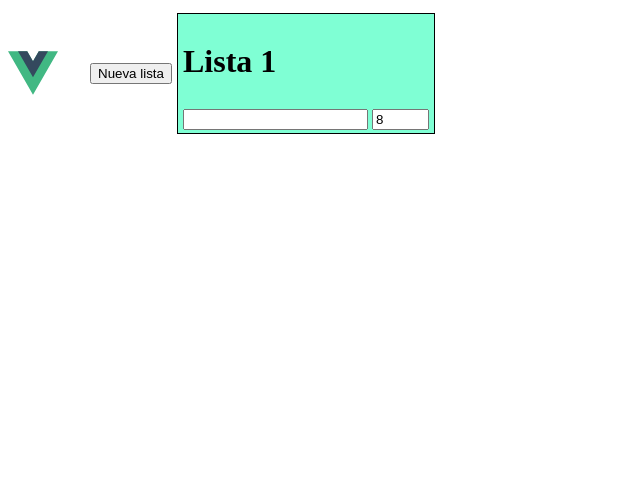
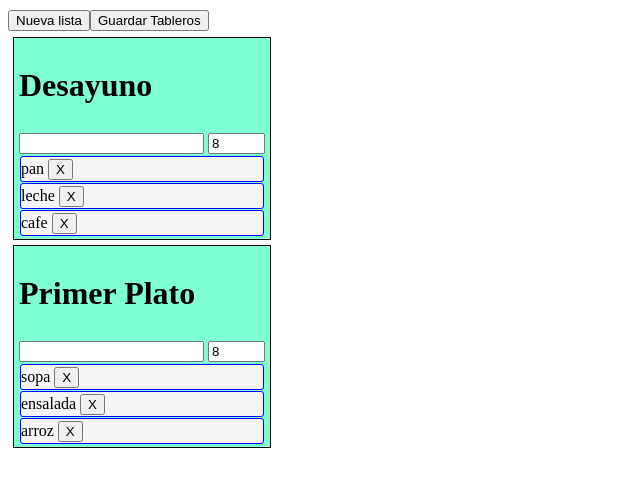
Before and after one commit to albertomozo/VUE-listas, a Vue app: page / in a window 1280 px wide. Shown: the top 486 px of the page, without its empty margins (0-640 px from the left). Built offline with nearby package versions, Linux system fonts and the light colour scheme.

Commit message:
cambio estructura de datos y guardar cambios (localstorage)

```diff
--- a/index.html
+++ b/index.html
@@ -8,6 +8,6 @@
   </head>
   <body>
     <div id="app"></div>
-    <script type="module" src="/src/main.js"></script>
+    <script type="module" src="./src/main.js"></script>
   </body>
 </html>
--- a/src/App.vue
+++ b/src/App.vue
@@ -1,40 +1,18 @@
 <script setup>
   import { createApp,reactive } from 'vue';
   import ListaCompra from './components/ListaCompra.vue';
- const  tableros = reactive([{ id:'1', textoLista: 'Lista 1'}]);
 
 
-  function nuevaLista()
-  {
-      const textoLista = prompt('Ingrese el texto de la lista');
-  /*    const app = createApp(ListaCompra, { msg: textoLista });
-      const nuevaInstancia = app.mount(document.createElement('div'));
-      document.querySelector(".wrapper").appendChild(nuevaInstancia.$el); */
 
 
-    if (textoLista) {
-      const tablero = {
-        id: crypto.randomUUID(),
-        textoLista : textoLista
-      }
-      tableros.push(tablero);
-    }
-
-  }
 </script>
 
 <template>
   <header>
-    <img alt="Vue logo" class="logo" src="./assets/logo.svg" width="50" height="50" />
-    <button @click="nuevaLista">Nueva lista</button>
+
     <div class="wrapper">
-     <!--  <ListaCompra msg="Primera Lista" />
-      <ListaCompra msg="Segunda Lista" /> -->
-      <ListaCompra v-for="tablero in tableros"
-        :msg="tablero.textoLista"
-        :tableroId="tablero.id"
-        :key="tablero.id"
-      />
+     <ListaCompra  />
+
     </div>
   </header>
 
--- a/src/components/InputView.vue
+++ b/src/components/InputView.vue
@@ -1,13 +1,13 @@
 <script setup>
-    import {  ref, defineEmits,nextTick } from "vue";
-    //const props = defineProps(["onNewItem"]);
+    import {  ref, nextTick } from "vue";
+    const emits = defineEmits(["onNewItem"]);
     const text = ref("");
-    const emits = defineEmits(["onNewItem"]);
     const MAX = 8;
     let quedan = ref(MAX);
 
     function handleKeyDown(evt) {
         if (evt.key === "Enter") {
+            console.log('emit hijo')
             emits("onNewItem", text);
             text.value = "";
         }
--- a/src/components/ListaCompra.vue
+++ b/src/components/ListaCompra.vue
@@ -2,29 +2,47 @@
     import {reactive} from 'vue';
     import InputView from './InputView.vue';
 
-    defineProps({
-    msg: {
-        type: String,
-        required: true
-    },
-    tableroId : {
-        type :String,
-        required:true
+    let  tableros = reactive([
+        { id:crypto.randomUUID(), nombre: 'Desayuno',
+            items : [{ id:crypto.randomUUID(), elemento : 'pan'},
+            { id:crypto.randomUUID(), elemento : 'leche'},
+            { id:crypto.randomUUID(), elemento : 'cafe'}
+            ]
+        },
+        { id:crypto.randomUUID(), nombre: 'Primer Plato',
+            items : [{ id:crypto.randomUUID(), elemento : 'sopa'},
+            { id:crypto.randomUUID(), elemento : 'ensalada'},
+            { id:crypto.randomUUID(), elemento : 'arroz'}
+            ]
+        }
+
+    ]);
+
+    if (localStorage.getItem('tableros') !== null) {
+           tableros = JSON.parse(localStorage.getItem('tableros'));
     }
-    })
-
-
-    let  lista = reactive([]);
 
 
 
-    function   handleNewItem(texto) {
-        console.log('entro enter');
-        console.log(texto.value);
+
+
+
+
+
+
+    //function   handleNewItem(texto,tabId,tabNombre) {
+    function   handleNewItem(texto,tablero) {
+        console.log(tablero)
+
 ;          if (texto.value !== "" ) {
-                lista.push(texto.value);
+
+
+                tablero.items.push(
+                  {id:crypto.randomUUID(), elemento : texto.value}
+
+                );
                 texto.value = "";
-                console.log(lista);
+
                 return;
             }
             if (texto.length >= MAX)
@@ -34,11 +52,16 @@
                 return;
             }
     }
-    function deleteTag(text) {
+    function deleteTag(text,tablero) {
        /*  lista = lista.filter((item) => item !== text); */
-        const index = lista.indexOf(text);
+       console.log(tablero.items);
+       console.log(text);
+       // const index = tablero.items.id.indexOf(text);
+        const index = tablero.items.findIndex((item) => item.id === text);
+        console.log(index);
         if (index !== -1) {
-            lista.splice(index, 1);
+            console.log('borrar')
+            tablero.items.splice(index, 1);
         }
 
 
@@ -49,13 +72,14 @@
         const { boardId, itemId } = JSON.parse(evt.dataTransfer.getData("item")); //
         console.log({ boardId, itemId });
 
-        console.log(lista);
-        console.log(lista.boardId);
-        //lista.push(
+        console.log(this.tableros);
 
-     /*   const board = tableros.find((tablero) => tablero.id === boardId);
-     const item = board.items.find((item) => item.id === itemId);
-        board.items = board.items.filter((i) => i.id !== item.id);
+
+        /* const tableroOrigen  = tableros.find((tablero) => tablero.id === boardId);
+        const productoOrigen  = tableroOrigen.items.find((item) => item.id === itemId);
+
+        console.log(tableroOrigen.nombre + " " + productoOrigen.items.element) */
+        /* board.items = board.items.filter((i) => i.id !== item.id);
         dest.items.push({ ...item }); */
 
     }
@@ -70,6 +94,25 @@
         /* event.dataTransfer.setData("text", event.target.id); */
     }
 
+    function nuevaLista()
+    {
+        const textoLista = prompt('Ingrese el texto de la lista');
+        if (textoLista) {
+            const tablero = {
+                id: crypto.randomUUID(),
+                nombre : textoLista,
+                items : []
+            }
+            tableros.push(tablero);
+        }
+    }
+
+    function guardarTablero(){
+        localStorage.setItem('tableros', JSON.stringify(tableros));
+    }
+
+
+
 
 
 
@@ -78,24 +121,38 @@
 </script>
 
 <template>
-    <div class="lista">
-        <h1>{{ msg  }}</h1>
-        <InputView @on-new-item="(text) => handleNewItem(text)" />
+<div>
+    <button @click="nuevaLista">Nueva lista</button>
+    <button @click="guardarTablero">Guardar Tableros</button>
+
+    <div class="lista" v-for="tablero in tableros" >
+
+
+
+
+
+
+
+
+        <h1>{{ tablero.nombre  }}</h1>
+        <InputView @onNewItem="(item)=>handleNewItem(item,tablero)" />
 
 
         <div class="tags"
-            @drop="onDrop($event,tableroId)"
+            @drop="onDrop($event,tablero.id)"
             @dragover.prevent
             @dragenter.prevent
 
 
         >
-            <div class="tag" v-for="(producto, index) in lista" :key="index"
-            draggable="true"   @dragstart="startDrag($event, tableroId, index)">
-            {{ producto }} <button @click="() => deleteTag(producto)">X</button>
+            <div class="tag" v-for="producto in tablero.items"
+            draggable="true"   @dragstart="startDrag($event, tablero.id, producto.id)">
+            {{ producto.elemento }} <button @click="() => deleteTag(producto.id,tablero)">X</button>
 
             </div>
         </div>
+    </div>
+
     </div>
 
 </template>
```
